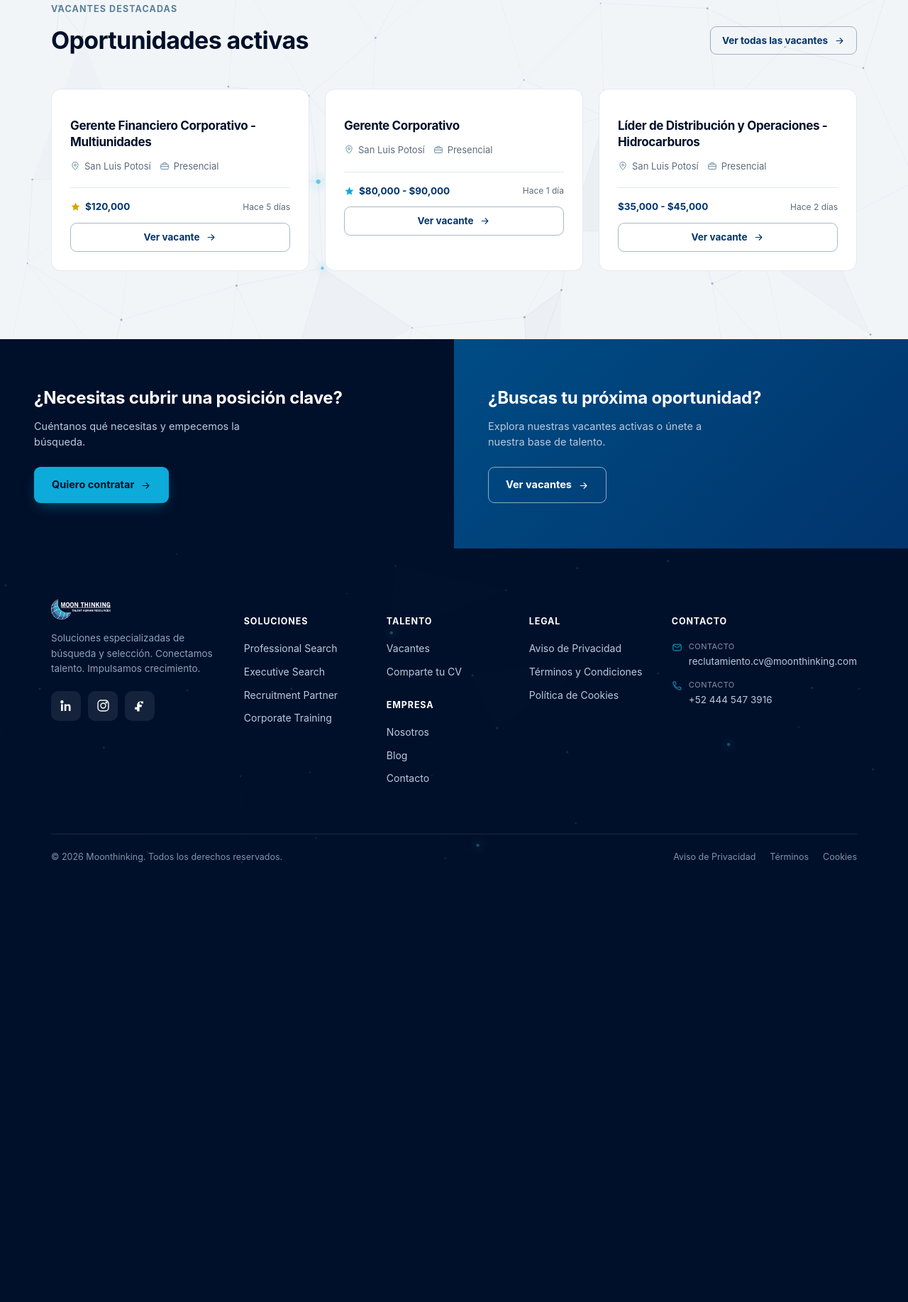
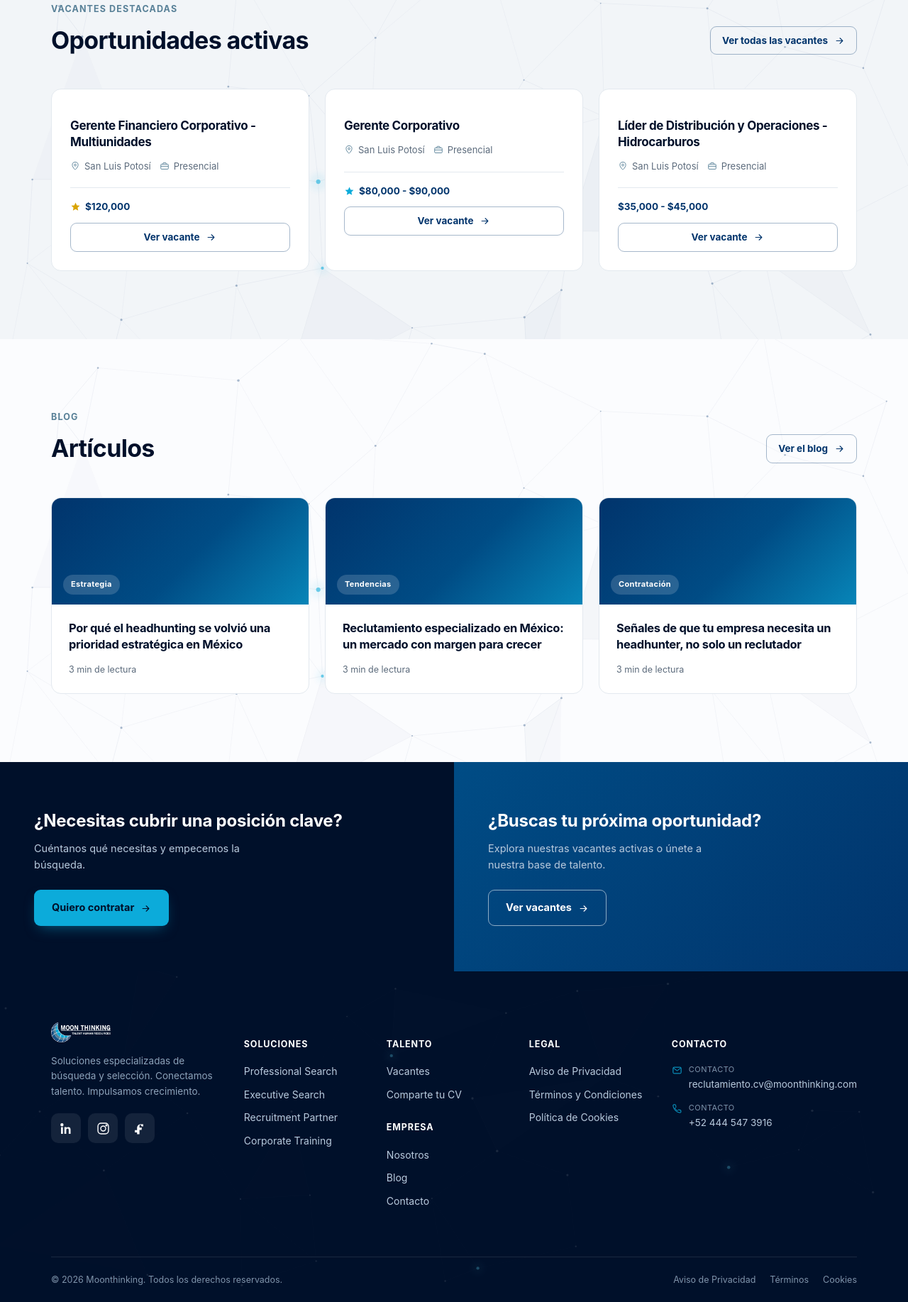
Before and after one commit to moonthinking/Moonthinking-site, a Flask app: page / in a window 1280 px wide. Shown: the part 1167-3002 px from the top of the page at 71% size. Before the commit the page ends 2384 px from the top, so only its background shows below. Run offline with Flask 3, Linux system fonts and the light colour scheme.

Commit message:
Add blog section with latest articles
Added a new section for blog articles with links to latest posts.

```diff
--- a/templates/inicio.html
+++ b/templates/inicio.html
@@ -48,7 +48,6 @@
               {% if v.salary_tier == 'gold' %}<span class="icon" style="width:15px;height:15px" title="Arriba de $100,000 MXN"><svg viewBox="0 0 24 24" fill="#D9A400"><path d="M12 2.5l2.9 6.1 6.6.7-4.9 4.5 1.3 6.6L12 17.1 6.1 20.4l1.3-6.6-4.9-4.5 6.6-.7z"/></svg></span>{% elif v.salary_tier == 'blue' %}<span class="icon" style="width:15px;height:15px" title="Entre $60,000 y $99,000 MXN"><svg viewBox="0 0 24 24" fill="#0CABDA"><path d="M12 2.5l2.9 6.1 6.6.7-4.9 4.5 1.3 6.6L12 17.1 6.1 20.4l1.3-6.6-4.9-4.5 6.6-.7z"/></svg></span>{% endif %}
               {{ v.salary_display or 'A convenir' }}
             </div>
-            <span class="date">{{ v.published_label }}</span>
           </div>
           <div class="apply-row">
             <a href="{{ url_for('vacante_detail', slug=v.slug) }}" class="btn btn-outline-navy btn-sm btn-block">Ver vacante <span class="icon"><svg viewBox="0 0 24 24" fill="none" stroke="currentColor" stroke-width="1.8" stroke-linecap="round" stroke-linejoin="round"><path d="M5 12h14M13 6l6 6-6 6"/></svg></span></a>
@@ -56,6 +55,29 @@
         </div>
         {% else %}
         <p style="color:var(--muted)">Todavía no hay vacantes publicadas. Da de alta la primera desde el panel.</p>
+        {% endfor %}
+      </div>
+    </div>
+  </section>
+
+  <section class="section" style="overflow:hidden">
+    <div class="plexus-light"><img src="{{ url_for('static', filename='img/plexus_light.svg') }}" alt=""></div>
+    <div class="wrap">
+      <div class="head-row">
+        <div><div class="eyebrow-sm">Blog</div><h2>Artículos</h2></div>
+        <a href="{{ url_for('blog') }}" class="btn btn-outline-navy btn-sm">Ver el blog <span class="icon"><svg viewBox="0 0 24 24" fill="none" stroke="currentColor" stroke-width="1.8" stroke-linecap="round" stroke-linejoin="round"><path d="M5 12h14M13 6l6 6-6 6"/></svg></span></a>
+      </div>
+      <div class="grid-3">
+        {% for p in latest_posts %}
+        <a href="{{ url_for('blog_detail', slug=p.slug) }}" class="card blog-card">
+          <div class="thumb"><span class="cat">{{ p.category }}</span></div>
+          <div class="body">
+            <h3>{{ p.title }}</h3>
+            <div class="meta"><span>{{ p.reading_time }}</span></div>
+          </div>
+        </a>
+        {% else %}
+        <p style="color:var(--muted)">Todavía no hay artículos publicados.</p>
         {% endfor %}
       </div>
     </div>
```
